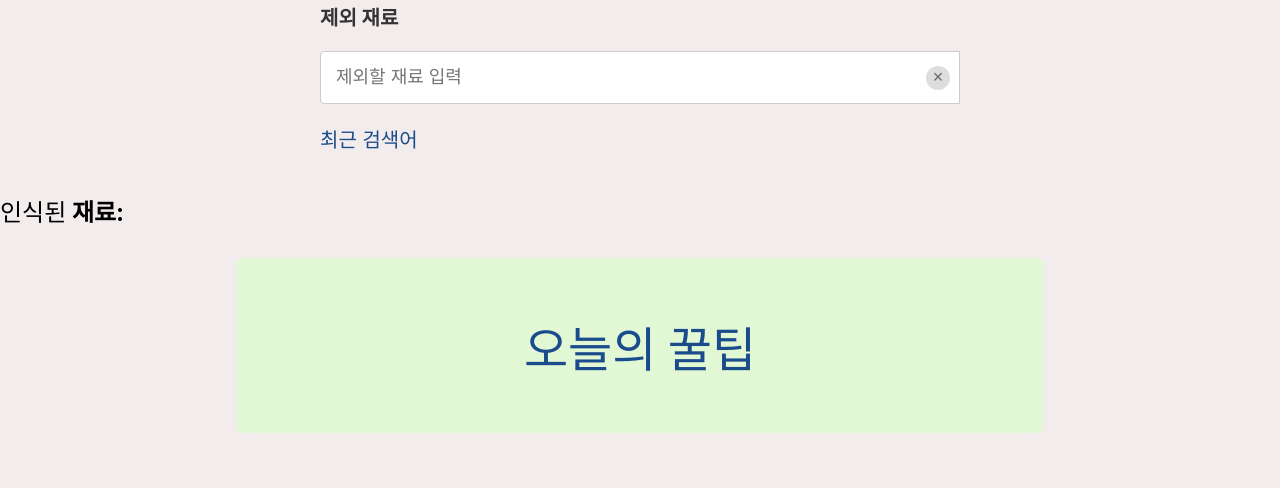
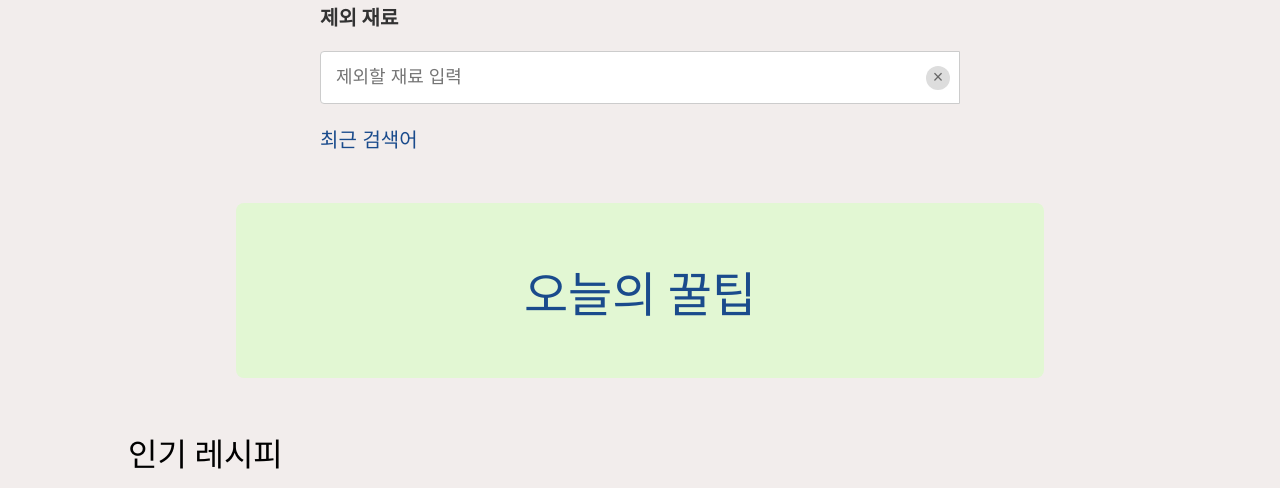
Before and after one commit to ggabaegii/RecipeRecommendation, a Flask app: page / in a window 1280 px wide. Shown: the part 412-900 px from the top of the page. Run offline with Flask 3, Linux system fonts and the light colour scheme; some web fonts are replaced.

Commit message:
mainpage.html 인식된 재료 표출 부분 삭제

```diff
--- a/backend/app/templates/mainpage.html
+++ b/backend/app/templates/mainpage.html
@@ -36,12 +36,6 @@
     </div>
 </div>
 
-    <!-- 인식된 재료 결과 표시 // 추후 아래 코드 삭제-->
-    <div id="recognized-ingredients">
-        <h2>인식된 재료:</h2>
-        <ul id="ingredient-list"></ul>
-    </div>
-</div>
 
 <div class="tip-section">
     <h1>오늘의 꿀팁</h1>
```
